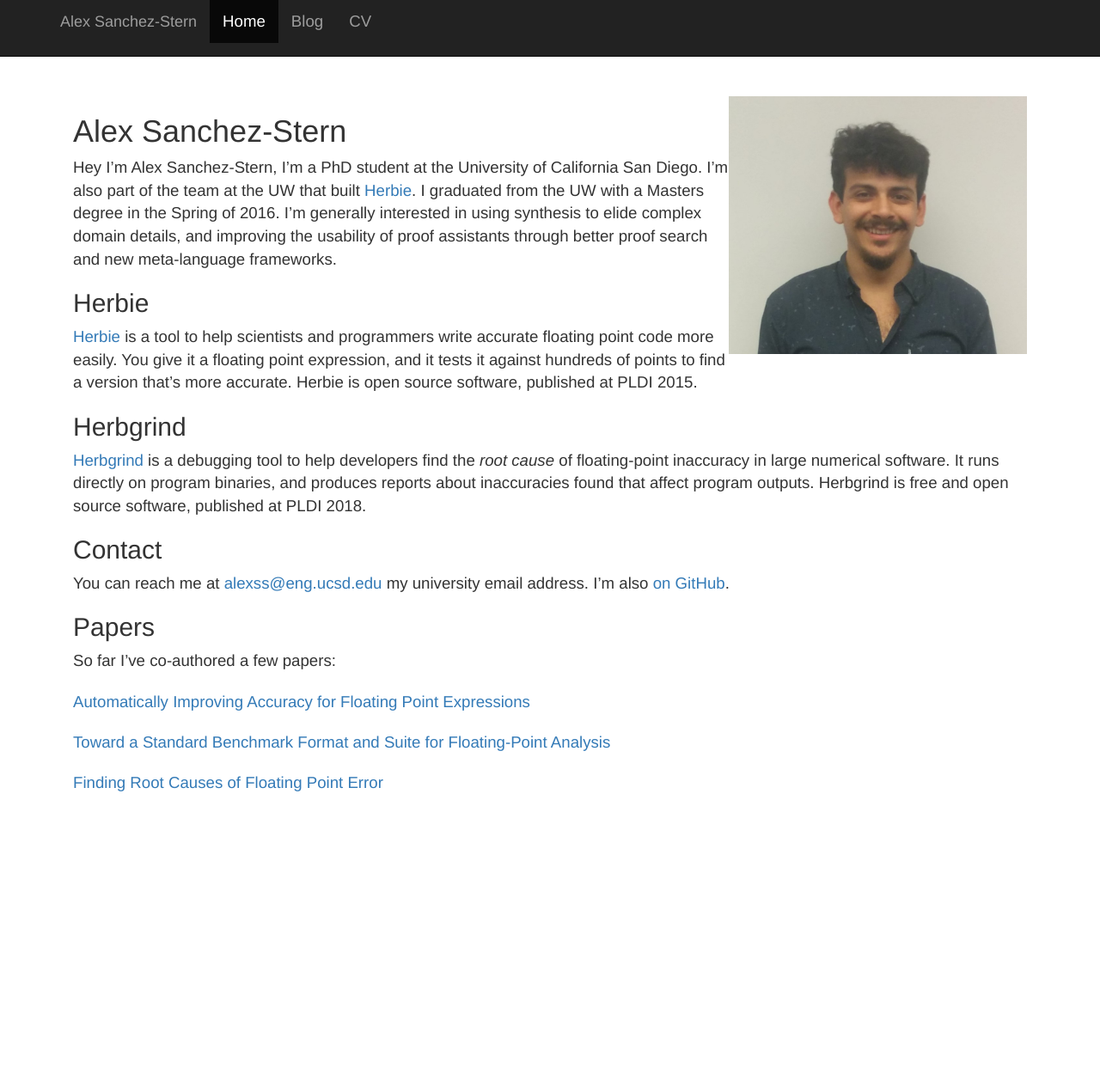
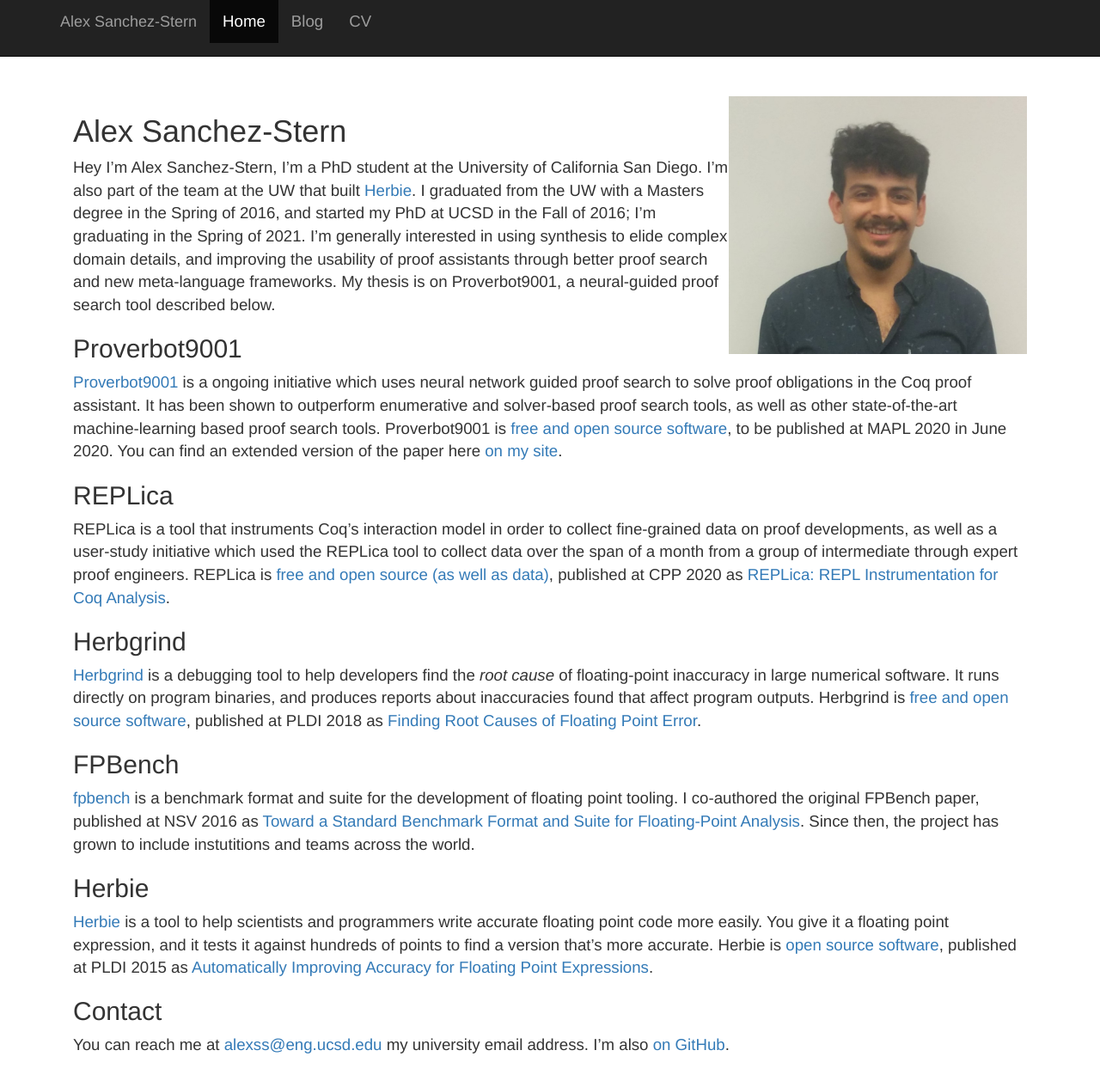
Before and after one commit to HazardousPeach/hazardouspeach.github.io, a Jekyll site: the page built from index.md, in a window 1280 px wide and 1333 px high. Shown: the top 1265 px of the window at 86% size. Built offline with Jekyll 4.4.1, drawn with Linux system fonts in a browser that asks for light colours; nearby versions of some CDN libraries.

Commit message:
Add link to proverbot site

```diff
--- a/index.md
+++ b/index.md
@@ -10,19 +10,37 @@ Alex Sanchez-Stern
 Hey I'm Alex Sanchez-Stern, I'm a PhD student at the University of
 California San Diego. I'm also part of the team at the UW that built
 [Herbie](http://herbie.uwplse.org). I graduated from the UW with a
-Masters degree in the Spring of 2016. I'm generally interested in
-using synthesis to elide complex domain details, and improving the
-usability of proof assistants through better proof search and new
-meta-language frameworks.
+Masters degree in the Spring of 2016, and started my PhD at UCSD in
+the Fall of 2016; I'm graduating in the Spring of 2021. I'm generally
+interested in using synthesis to elide complex domain details, and
+improving the usability of proof assistants through better proof
+search and new meta-language frameworks. My thesis is on
+Proverbot9001, a neural-guided proof search tool described below.
 
-Herbie
-------
+Proverbot9001
+-------------
 
-[Herbie](http://herbie.uwplse.org) is a tool to help scientists and
-programmers write accurate floating point code more easily. You give
-it a floating point expression, and it tests it against hundreds of
-points to find a version that's more accurate. Herbie is open source
-software, published at PLDI 2015.
+[Proverbot9001](http://proverbot9001.ucsd.edu) is a ongoing initiative
+which uses neural network guided proof search to solve proof
+obligations in the Coq proof assistant. It has been shown to
+outperform enumerative and solver-based proof search tools, as well as
+other state-of-the-art machine-learning based proof search
+tools. Proverbot9001 is [free and open source
+software](https://github.com/UCSD-PL/proverbot9001), to be published
+at MAPL 2020 in June 2020. You can find an extended version of the
+paper here [on my site](papers/proverbot9001.pdf).
+
+REPLica
+-------
+
+REPLica is a tool that instruments Coq's interaction model in order to
+collect fine-grained data on proof developments, as well as a
+user-study initiative which used the REPLica tool to collect data over
+the span of a month from a group of intermediate through expert proof
+engineers. REPLica is [free and open source (as well as
+data)](https://github.com/uwplse/coq-change-analytics), published at
+CPP 2020 as [REPLica: REPL Instrumentation for Coq
+Analysis](papers/replica.pdf).
 
 Herbgrind
 ---------
@@ -31,8 +49,31 @@ Herbgrind
 developers find the *root cause* of floating-point inaccuracy in large
 numerical software. It runs directly on program binaries, and produces
 reports about inaccuracies found that affect program
-outputs. Herbgrind is free and open source software, published at PLDI
-2018.
+outputs. Herbgrind is [free and open source
+software](https://github.com/uwplse/herbgrind), published at PLDI 2018
+as [Finding Root Causes of Floating Point
+Error](http://herbgrind.ucsd.edu/herbgrind-pldi18.pdf).
+
+FPBench
+-------
+
+[fpbench](http://fpbench.org) is a benchmark format and suite for the
+development of floating point tooling. I co-authored the original
+FPBench paper, published at NSV 2016 as [Toward a Standard Benchmark
+Format and Suite for Floating-Point
+Analysis](http://fpbench.org/nsv16-paper.pdf). Since then, the project
+has grown to include instutitions and teams across the world.
+
+Herbie
+------
+
+[Herbie](http://herbie.uwplse.org) is a tool to help scientists and
+programmers write accurate floating point code more easily. You give
+it a floating point expression, and it tests it against hundreds of
+points to find a version that's more accurate. Herbie is [open source
+software](https://github.com/uwplse/herbie), published at PLDI 2015 as
+[Automatically Improving Accuracy for Floating Point
+Expressions](http://herbie.uwplse.org/pldi15-paper.pdf).
 
 Contact
 -------
@@ -40,14 +81,3 @@ Contact
 You can reach me at [alexss@eng.ucsd.edu](mailto:alexss@eng.ucsd.edu)
 my university email address. I'm
 also [on GitHub](https://github.com/HazardousPeach).
-
-Papers
-------
-
-So far I've co-authored a few papers:
-
-[Automatically Improving Accuracy for Floating Point Expressions](http://herbie.uwplse.org/pldi15-paper.pdf)
-
-[Toward a Standard Benchmark Format and Suite for Floating-Point Analysis](http://fpbench.org/nsv16-paper.pdf)
-
-[Finding Root Causes of Floating Point Error](http://herbgrind.ucsd.edu/herbgrind-pldi18.pdf)
```
